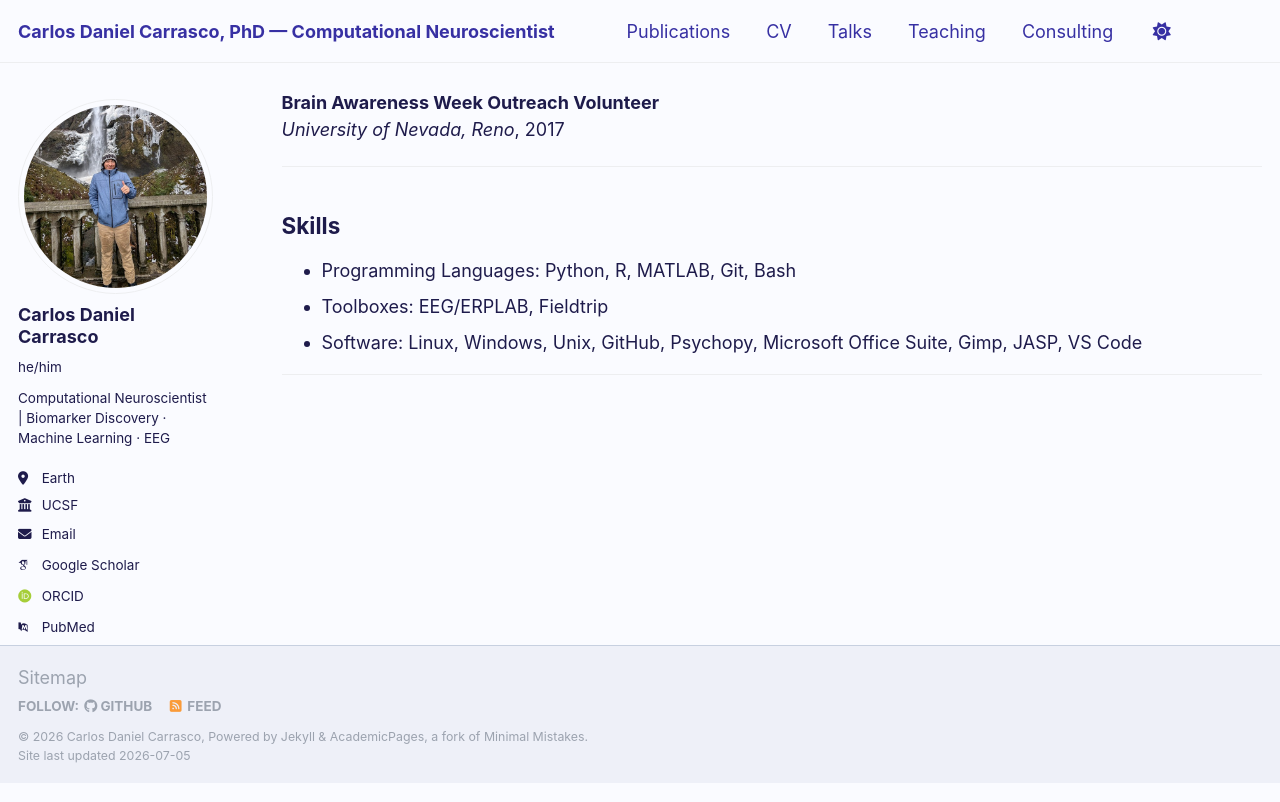
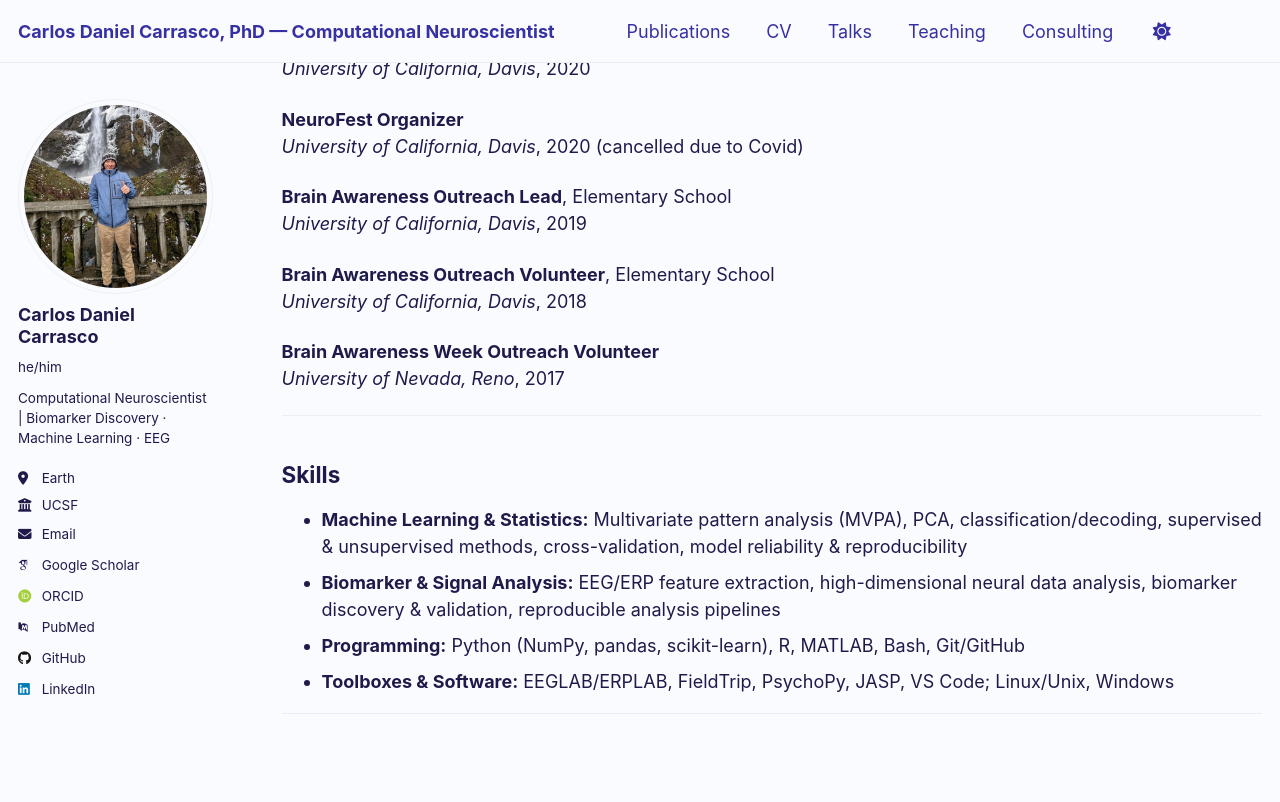
Before and after one commit to mojorisin24/mojorisin24.github.io, a Jekyll site: the page built from _pages/cv.md, in a window 1280 px wide and 900 px high, scrolled down 4931 px. Shown: the top 802 px of the window. Built offline with Jekyll 4.4.1, drawn with Linux system fonts in a browser that asks for light colours; some web fonts are replaced; some of the changed text lies outside the part shown.

Commit message:
Rebrand as computational neuroscientist in biomarkers (industry-forward)

```diff
--- a/_pages/cv.md
+++ b/_pages/cv.md
@@ -8,6 +8,12 @@
 ---
 
 {% include base_path %}
+
+## Summary
+
+Computational neuroscientist (PhD) specializing in **biomarker discovery** for CNS disorders. I apply machine learning, multivariate pattern analysis (MVPA), and PCA to high-dimensional EEG/neural data to build reliable, reproducible, and scalable biomarkers — from raw signal through validation. Direct experience with clinical high-risk populations and end-to-end analysis pipelines. Seeking computational neuroscience / biomarker / data science roles in biotech and pharma.
+
+---
 
 ## Education
 
@@ -128,8 +134,9 @@
 
 ## Skills
 
-- Programming Languages: Python, R, MATLAB, Git, Bash
-- Toolboxes: EEG/ERPLAB, Fieldtrip
-- Software: Linux, Windows, Unix, GitHub, Psychopy, Microsoft Office Suite, Gimp, JASP, VS Code
+- **Machine Learning & Statistics:** Multivariate pattern analysis (MVPA), PCA, classification/decoding, supervised & unsupervised methods, cross-validation, model reliability & reproducibility
+- **Biomarker & Signal Analysis:** EEG/ERP feature extraction, high-dimensional neural data analysis, biomarker discovery & validation, reproducible analysis pipelines
+- **Programming:** Python (NumPy, pandas, scikit-learn), R, MATLAB, Bash, Git/GitHub
+- **Toolboxes & Software:** EEGLAB/ERPLAB, FieldTrip, PsychoPy, JASP, VS Code; Linux/Unix, Windows
 
 ---
```
